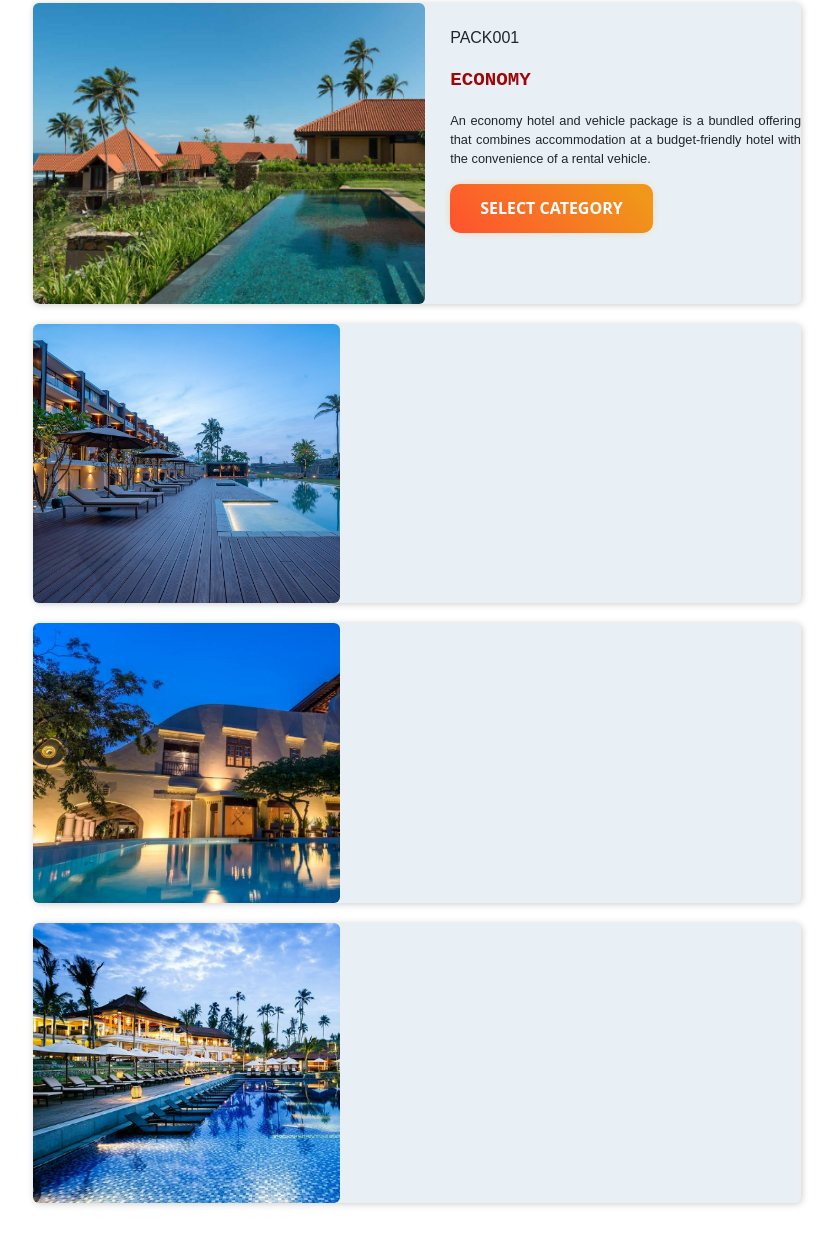
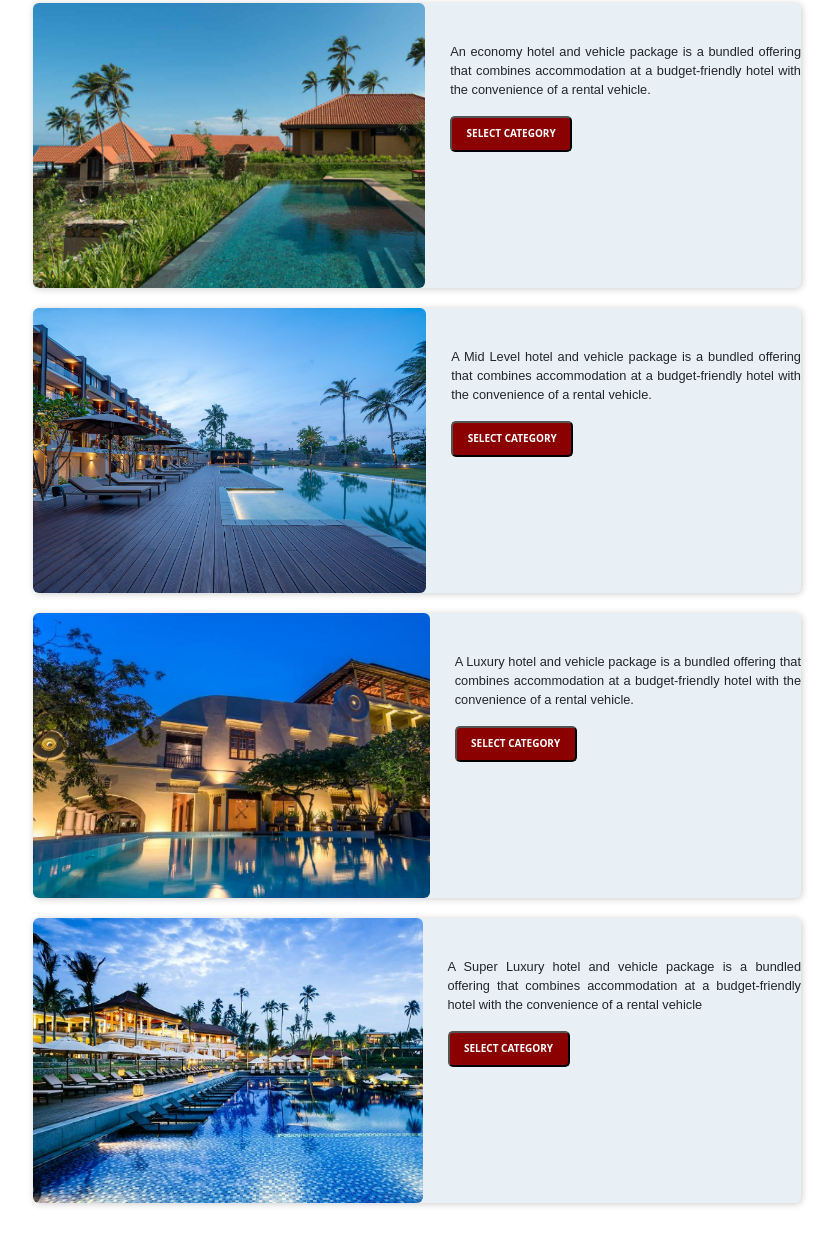
Before and after one commit to deshanrajamanthrie/Final_project_NextTravel_FrontEnd, a plain HTML site: page index.html in a window 1280 px wide. Shown: the part 2760-4005 px from the top of the page, without its empty margins (223-1058 px from the left). Drawn offline with Linux system fonts and the light colour scheme; no server answers; files whose address does not match are found by name.

Commit message:
update content

```diff
--- a/assets/style/packageCategory.css
+++ b/assets/style/packageCategory.css
@@ -28,9 +28,10 @@
     font-size: 2.5rem;
     font-weight: bold;
 }
-.packages-type{
+
+.packages-type {
     position: relative;
-  /*  border: 1px solid black;*/
+    /*  border: 1px solid black;*/
     display: grid;
     width: 60%;
     height: 75%;
@@ -39,50 +40,57 @@
     bottom: 121px;
     border-radius: 6px;
 }
-.hotelImages{
+
+.hotelImages {
     /*width: max-content;*/
-     width: content-box;
+    width: content-box;
     height: content-box;
 }
-.packages-type> article{
+
+.packages-type > article {
     background-color: #E9F0F5;
     box-shadow: 1px 1px 7px #ccc;
     border-radius: 6px;
 }
-.economy-Package{
+
+.economy-Package {
     display: flex;
 }
 
 
-.e-left-pack-{
-    border-radius:6px;
+.e-left-pack- {
+    border-radius: 6px;
     width: 130%;
+
     height: 100%;
 
     background-image: url("../img/economy2.PNG");
     background-repeat: no-repeat;
     background-size: cover;
 }
-.m-left-pack-{
+
+.m-left-pack- {
     border-radius: 6px;
-    width: 40%;
+    width: 130%;
     height: 100%;
 
     background-image: url("../img/midrange.PNG");
     background-repeat: no-repeat;
     background-size: cover;
 }
-.l-left-pack-{
-    border-radius:6px;
-    width: 40%;
+
+.l-left-pack- {
+    border-radius: 6px;
+    width: 130%;
     height: 100%;
     background-image: url("../img/luxury.PNG");
     background-repeat: no-repeat;
     background-size: cover;
 
 }
-.s-left-pack-{
-    width: 40%;
+
+.s-left-pack- {
+    width: 130%;
     height: 100%;
     border-radius: 6px;
     background-image: url("../img/superLuxury.PNG");
@@ -90,52 +98,124 @@
     background-size: cover;
 
 }
-.right-pack{
+
+.right-pack {
     padding-left: 25px;
 }
 
+/*  add this*/
 
-.e-categoryId{
+.e-categoryId {
     font-family: fantasy;
     padding-top: 23px;
 }
-.e-categoryName{
-    font-family: monospace;
-    color: #9f0606;
+
+.e-categoryName {
+    font-family: Roboto, sans-serif;
+    color: #9b0b0b;
     font-size: 1.2rem;
+    text-transform: uppercase;
     font-weight: bold;
 }
-.description-package{
-    font-family:sans-serif;
+
+.description-package {
+    font-family: sans-serif;
     font-size: 0.8rem;
     text-align: justify;
+    z-index: 1;
 }
-.select-button{
-    /*margin: 10px;*/
-    padding: 15px 30px;
-    text-align: center;
+
+.economyButton {
+    width: 122px;
+    background-color: darkred;
+    height: 36px;
+    border-radius: 5px;
+    font-size: x-small;
+    color: white;
+    font-weight: 700;
+}
+
+
+/*Mid Level*/
+.midRange-Package{
+    display: flex;
+}
+
+.m-categoryId {
+    font-family: fantasy;
+    padding-top: 23px;
+}
+
+.m-categoryName {
+    font-family: Roboto, sans-serif;
+    color: #9b0b0b;
+    font-size: 1.2rem;
     text-transform: uppercase;
-    transition: 0.5s;
-    background-size: 200% auto;
-    color: white;
-    border-radius: 10px;
-    display: block;
-    border: 0px;
-    font-weight: 700;
-    box-shadow: 0px 0px 14px -7px #f09819;
-    background-image: linear-gradient(45deg, #FF512F 0%, #F09819  51%, #FF512F  100%);
-    cursor: pointer;
-    user-select: none;
-    -webkit-user-select: none;
-    touch-action: manipulation;
+    font-weight: bold;
 
 }
-.select-button:hover{
-    background-position: right center;
-    /* change the direction of the change here */
-    color: #fff;
-    text-decoration: none;
+.midRangeButton{
+    width: 122px;
+    background-color: darkred;
+    height: 36px;
+    border-radius: 5px;
+    font-size: x-small;
+    color: white;
+    font-weight: 700;
 }
-.select-button:active{
-    transform: scale(0.95);
+
+/*Luxury*/
+.luxury-Package{
+    display: flex;
 }
+
+
+.l-categoryId{
+    font-family: fantasy;
+    padding-top: 23px;
+
+}
+.l-categoryName{
+    font-family: Roboto, sans-serif;
+    color: #9b0b0b;
+    font-size: 1.2rem;
+    text-transform: uppercase;
+    font-weight: bold;
+
+
+}
+.luxuryButton{
+    width: 122px;
+    background-color: darkred;
+    height: 36px;
+    border-radius: 5px;
+    font-size: x-small;
+    color: white;
+    font-weight: 700;
+}
+
+/*Super Luxury*/
+.superLuxury-Package{
+    display: flex;
+}
+.s-categoryId{
+    font-family: fantasy;
+    padding-top: 23px;
+}
+.s-categoryName{
+    font-family: Roboto, sans-serif;
+    color: #9b0b0b;
+    font-size: 1.2rem;
+    text-transform: uppercase;
+    font-weight: bold;
+}
+.superluxuryButton{
+    width: 122px;
+    background-color: darkred;
+    height: 36px;
+    border-radius: 5px;
+    font-size: x-small;
+    color: white;
+    font-weight: 700;
+
+}
--- /dev/null
+++ b/controller/PackageCategoryController.js
@@ -0,0 +1,37 @@
+import {Package} from "../model/Package.js";
+
+
+export class PackageCategoryController {
+    constructor() {
+        this.loadAllPackageCategory();
+
+    }
+
+    loadAllPackageCategory() {
+
+        let url = "http://localhost:8080/api/v1/consume/category?id=PACK001";
+        $.ajax({
+            url: url,
+            method: "GET",
+
+            success: function (resp) {
+                if (resp.code === 200) {
+                    console.log(resp.data);
+                    $(".e-categoryId").append(resp.data.id);
+                    $(".e-categoryName").append(resp.data.category);
+
+
+                }
+
+
+            }
+
+        });
+
+    }
+
+
+}
+
+
+new PackageCategoryController();
--- a/index.html
+++ b/index.html
@@ -106,7 +106,7 @@
     </section>
 </main>
 <main id="package-Category">
-    <div >
+    <div>
         <p>Our Package Category</p>
     </div>
 
@@ -114,34 +114,43 @@
 
         <article class="economy-Package"><!---->
             <section class="e-left-pack-">
-           <!-- <img class="hotelImages" src="assets/img/economy.PNG" alt="">-->
+                <!-- <img class="hotelImages" src="assets/img/economy.PNG" alt="">-->
             </section>
             <section class="right-pack">
-                <p class="e-categoryId">PACK001</p>
-                <p class="e-categoryName">ECONOMY</p>
-                <p class="description-package">An economy hotel and vehicle package is a bundled offering that combines accommodation at a budget-friendly hotel with the
+                <p class="e-categoryId"></p>
+                <p class="e-categoryName"></p>
+                <p class="description-package">An economy hotel and vehicle package is a bundled offering that combines
+                    accommodation at a budget-friendly hotel with the
                     convenience of a rental vehicle.</p>
-                <button class="select-button">SELECT CATEGORY</button>
-
-
+                <button class="economyButton">SELECT CATEGORY</button>
             </section>
         </article>
 
         <article class="midRange-Package"><!---->
             <section class="m-left-pack-">
-                <!-- <img class="hotelImages" src="assets/img/economy.PNG" alt="">-->
+
             </section>
             <section class="right-pack">
-
+                <p class="m-categoryId"></p>
+                <p class="m-categoryName"></p>
+                <p class="description-package">A Mid Level hotel and vehicle package is a bundled offering that
+                    combines accommodation at a budget-friendly hotel with the
+                    convenience of a rental vehicle.</p>
+                <button class="midRangeButton">SELECT CATEGORY</button>
             </section>
         </article>
 
         <article class="luxury-Package"><!---->
             <section class="l-left-pack-">
-                <!-- <img class="hotelImages" src="assets/img/economy.PNG" alt="">-->
+
             </section>
             <section class="right-pack">
-
+                <p class="l-categoryId"></p>
+                <p class="l-categoryName"></p>
+                <p class="description-package">A Luxury hotel and vehicle package is a bundled offering that
+                    combines accommodation at a budget-friendly hotel with the
+                    convenience of a rental vehicle.</p>
+                <button class="luxuryButton">SELECT CATEGORY</button>
             </section>
 
 
@@ -151,7 +160,12 @@
                 <!-- <img class="hotelImages" src="assets/img/economy.PNG" alt="">-->
             </section>
             <section class="right-pack">
-
+                <p class="s-categoryId"></p>
+                <p class="s-categoryName"></p>
+                <p class="description-package">A Super Luxury hotel and vehicle package is a bundled offering that
+                    combines accommodation at a budget-friendly hotel with the
+                    convenience of a rental vehicle</p>
+                <button class="superluxuryButton">SELECT CATEGORY</button>
             </section>
 
 
@@ -160,5 +174,10 @@
     <!--box-shadow: 1px 1px 7px #ccc;-->
 
 </main>
+<script src="./assets/JQuery/jquery-3.6.4.min%20(1).js"></script>
+<script src="./assets/boostrap/js/bootstrap.min.js"></script>
+<script type="module" src="./controller/PackageCategoryController.js"></script>
+
+
 </body>
 </html>
--- /dev/null
+++ b/model/Package.js
@@ -0,0 +1,9 @@
+export class Package {
+
+    constructor(id,category) {
+        this.id = id;
+        this.category = category;
+    }
+
+
+}
```
